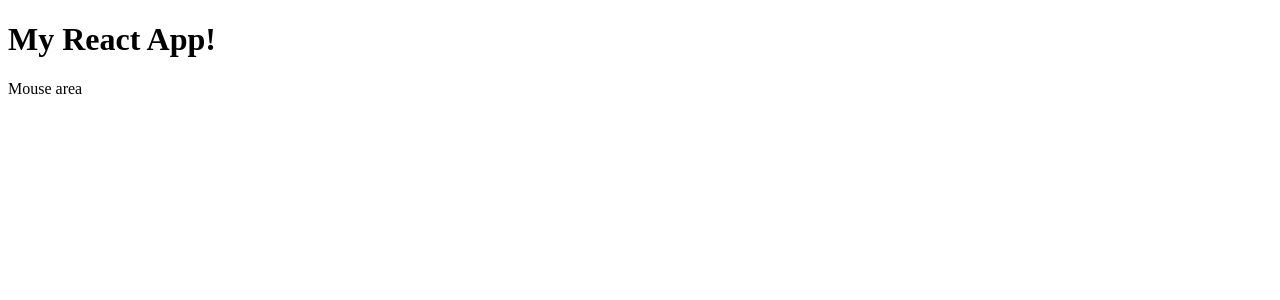
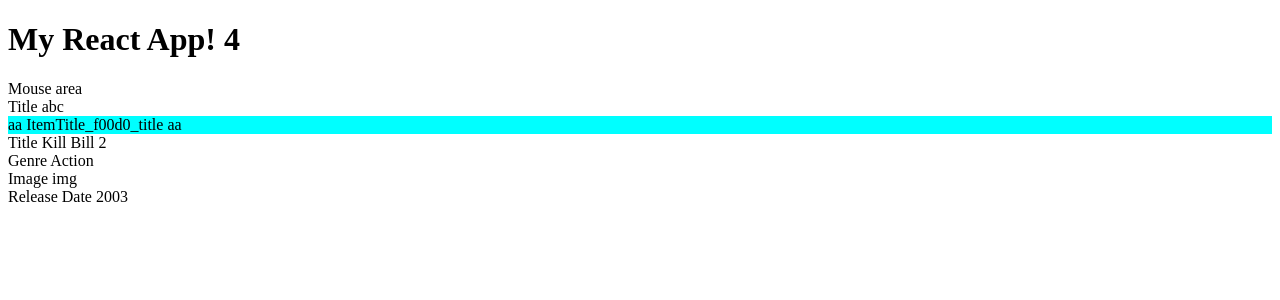
Before and after one commit to alexKozlovDeveloper/ReactSandbox, a React app in the folder MoviesWiki/: page / in a window 1280 px wide. Shown: the top 300 px of the page. Built offline with nearby package versions, Linux system fonts and the light colour scheme.

Commit message:
Add new components and styles

```diff
--- a/MoviesWiki/src/components/App.js
+++ b/MoviesWiki/src/components/App.js
@@ -1,4 +1,7 @@
 import React, { Component } from "react";
+
+import Title from "./Title";
+import ItemBody from "./ItemBody";
 
 //import '../styles/App.css';
 
@@ -26,11 +29,13 @@ class App extends Component {
     render() {
         return (
             <div onClick={this.handleClick}>
-                <h1>My React App!</h1>
+                <h1>My React App! 4</h1>
                 <div
 				  onMouseEnter={this.handleMouseEnter}
 				  onMouseLeave={this.handleMouseLeave}
 				  >Mouse area</div>
+				  <Title name="abc"/>
+				  <ItemBody title="Kill Bill 2" genre="Action" image="img" releaseDate="2003" />
             </div>
         );
     }
--- /dev/null
+++ b/MoviesWiki/src/components/ItemBody.js
@@ -0,0 +1,21 @@
+import React, { Component } from "react";
+
+import ItemTitle from "./ItemTitle";
+import ItemGenre from "./ItemGenre";
+import ItemImage from "./ItemImage";
+import ItemReleaseDate from "./ItemReleaseDate";
+
+class ItemBody extends Component {
+    render() {
+        return (
+            <div>
+                <ItemTitle title={this.props.title} />
+                <ItemGenre genre={this.props.genre} />
+                <ItemImage image={this.props.image} />
+                <ItemReleaseDate releaseDate={this.props.releaseDate} />
+            </div>
+        );
+    }
+}
+
+export default ItemBody;
--- /dev/null
+++ b/MoviesWiki/src/components/ItemGenre.js
@@ -0,0 +1,13 @@
+import React, { Component } from "react";
+
+class ItemGenre extends Component {
+    render() {
+        return (
+            <div>
+                <div>Genre {this.props.genre}</div>
+            </div>
+        );
+    }
+}
+
+export default ItemGenre;
--- /dev/null
+++ b/MoviesWiki/src/components/ItemImage.js
@@ -0,0 +1,13 @@
+import React, { Component } from "react";
+
+class ItemImage extends Component {
+    render() {
+        return (
+            <div>
+                <div>Image {this.props.image}</div>
+            </div>
+        );
+    }
+}
+
+export default ItemImage;
--- /dev/null
+++ b/MoviesWiki/src/components/ItemReleaseDate.js
@@ -0,0 +1,13 @@
+import React, { Component } from "react";
+
+class ItemReleaseDate extends Component {
+    render() {
+        return (
+            <div>
+                <div>Release Date {this.props.releaseDate}</div>
+            </div>
+        );
+    }
+}
+
+export default ItemReleaseDate;
--- /dev/null
+++ b/MoviesWiki/src/components/ItemTitle.js
@@ -0,0 +1,16 @@
+import React, { Component } from "react";
+
+import styles from "../styles/ItemTitle.css"
+
+class ItemTitle extends Component {
+    render() {
+        return (
+            <div className="title">
+                <div className={styles.title}>aa {styles.title} aa</div>
+                <div>Title {this.props.title}</div>
+            </div>
+        );
+    }
+}
+
+export default ItemTitle;
--- /dev/null
+++ b/MoviesWiki/src/components/Title.js
@@ -0,0 +1,13 @@
+import React, { Component } from "react";
+
+class Title extends Component {
+    render() {
+        return (
+            <div>
+                <div>Title {this.props.name}</div>
+            </div>
+        );
+    }
+}
+
+export default Title;
--- /dev/null
+++ b/MoviesWiki/src/styles/ItemTitle.css
@@ -0,0 +1,3 @@
+.title{
+    background-color: aqua;
+}
```
Also changed, not shown: MoviesWiki/src/styles/ItemBody.css (added).
